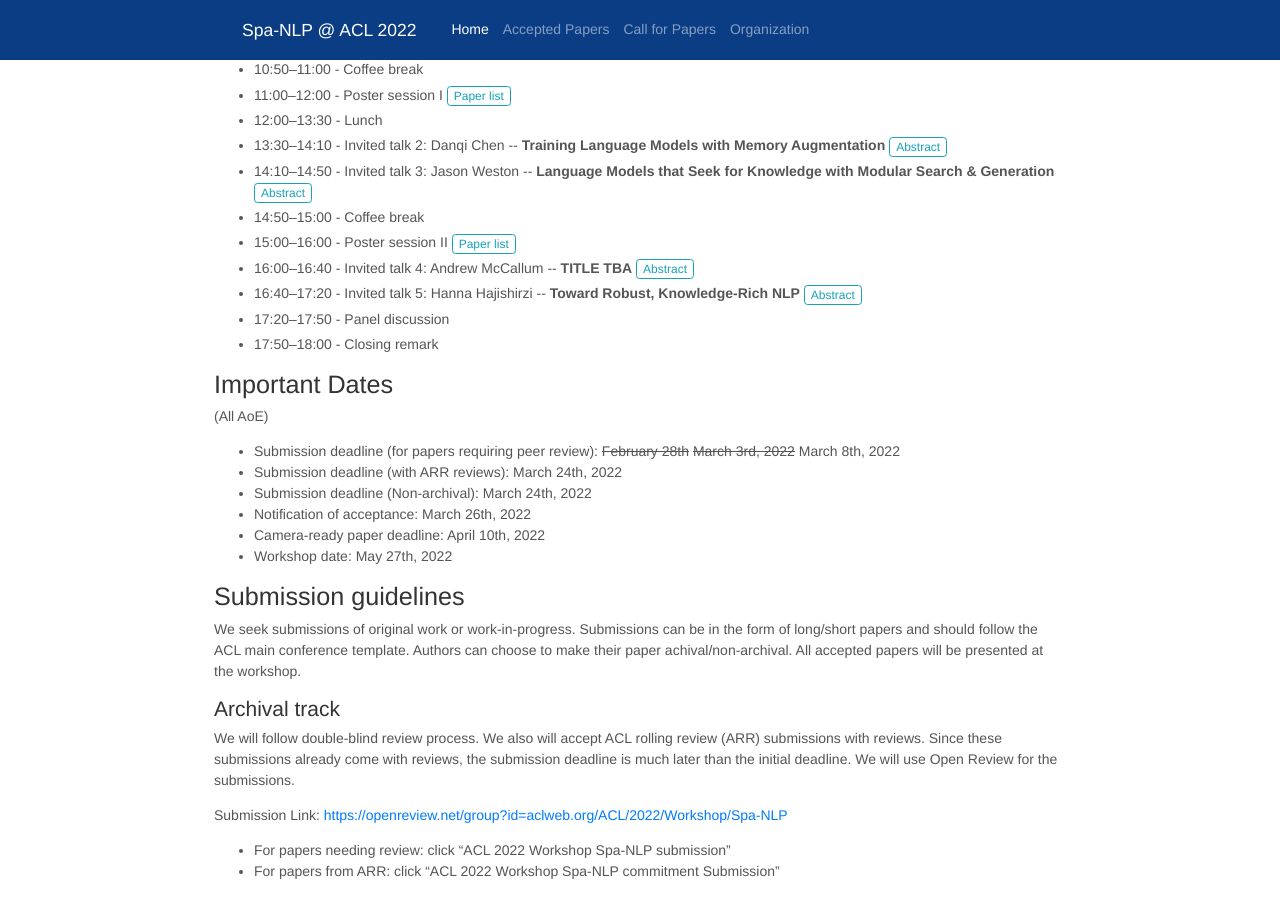
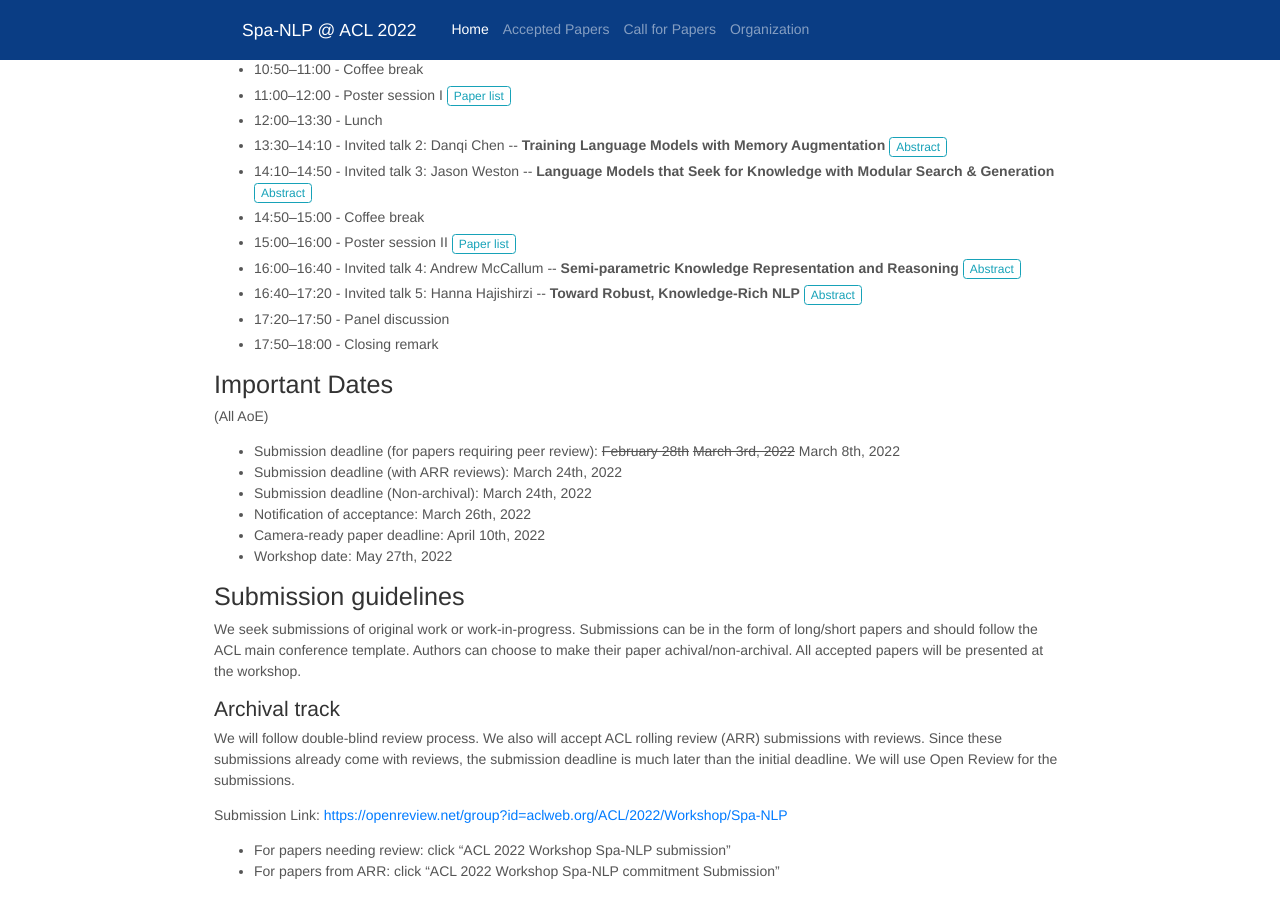
Before and after one commit to spa-nlp/spa-nlp.github.io, a Jekyll site: the page built from index.md, in a window 1280 px wide and 900 px high, scrolled down 1516 px. Built offline with Jekyll 4.4.1, drawn with Linux system fonts in a browser that asks for light colours; nearby versions of some CDN libraries.

Commit message:
Update index.md

```diff
--- a/index.md
+++ b/index.md
@@ -222,7 +222,7 @@ The workshop will be held on May 27th from 09:20 to 18:00 in Irish Time (GMT+1).
           </div>
         </li>
         <li>
-          16:00–16:40	- Invited talk 4: Andrew McCallum -- <b>TITLE TBA</b> <button class="btn btn-outline-info btn-xs" type="button" data-toggle="collapse" data-target="#andrew-card" aria-expanded="false" aria-controls="andrew-card">Abstract</button> <div class="collapse" id="andrew-card"><div class="card card-body">ABSTRACT TBA</div></div>
+          16:00–16:40	- Invited talk 4: Andrew McCallum -- <b>Semi-parametric Knowledge Representation and Reasoning</b> <button class="btn btn-outline-info btn-xs" type="button" data-toggle="collapse" data-target="#andrew-card" aria-expanded="false" aria-controls="andrew-card">Abstract</button> <div class="collapse" id="andrew-card"><div class="card card-body">ABSTRACT TBA</div></div>
         </li>
         <li>
           16:40–17:20	- Invited talk 5: Hanna Hajishirzi -- <b>Toward Robust, Knowledge-Rich NLP</b> <button class="btn btn-outline-info btn-xs" type="button" data-toggle="collapse" data-target="#hanna-card" aria-expanded="false" aria-controls="hanna-card">Abstract</button> <div class="collapse" id="hanna-card"><div class="card card-body">Enormous amounts of ever-changing  knowledge are available online in diverse textual styles and diverse formats. Recent advances in deep learning algorithms and large-scale datasets are spurring progress in many Natural Language Processing (NLP) tasks, including question answering. Nevertheless, these models cannot scale up when task-annotated training data are scarce. This talk presents my lab's work toward building general-purpose models in NLP and how to systematically evaluate them. First, I present a meta-training approach that can solve a variety of NLP tasks with only using a few examples and introduce a benchmark to evaluate cross-task generalization. Second, I discuss neuro-symbolic approaches to address more complex tasks by eliciting knowledge from structured data and language models.</div></div>
```
